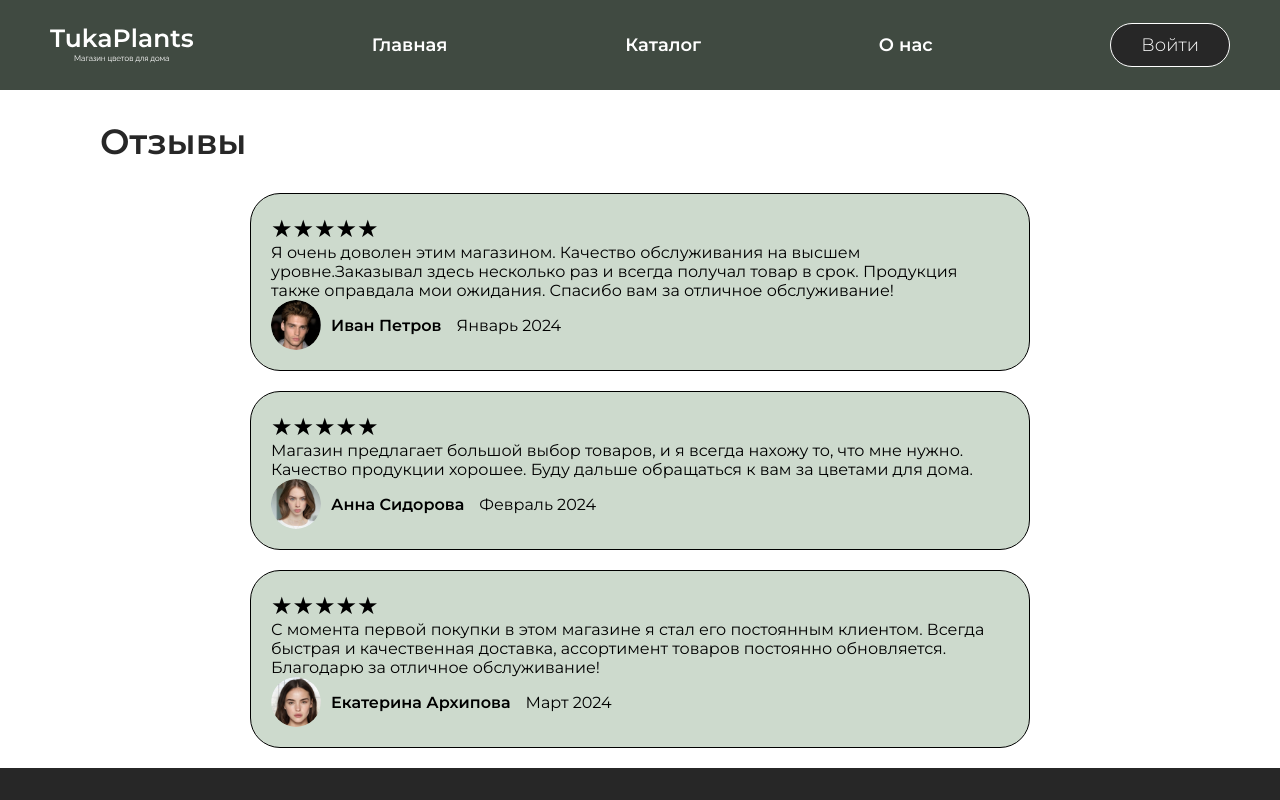
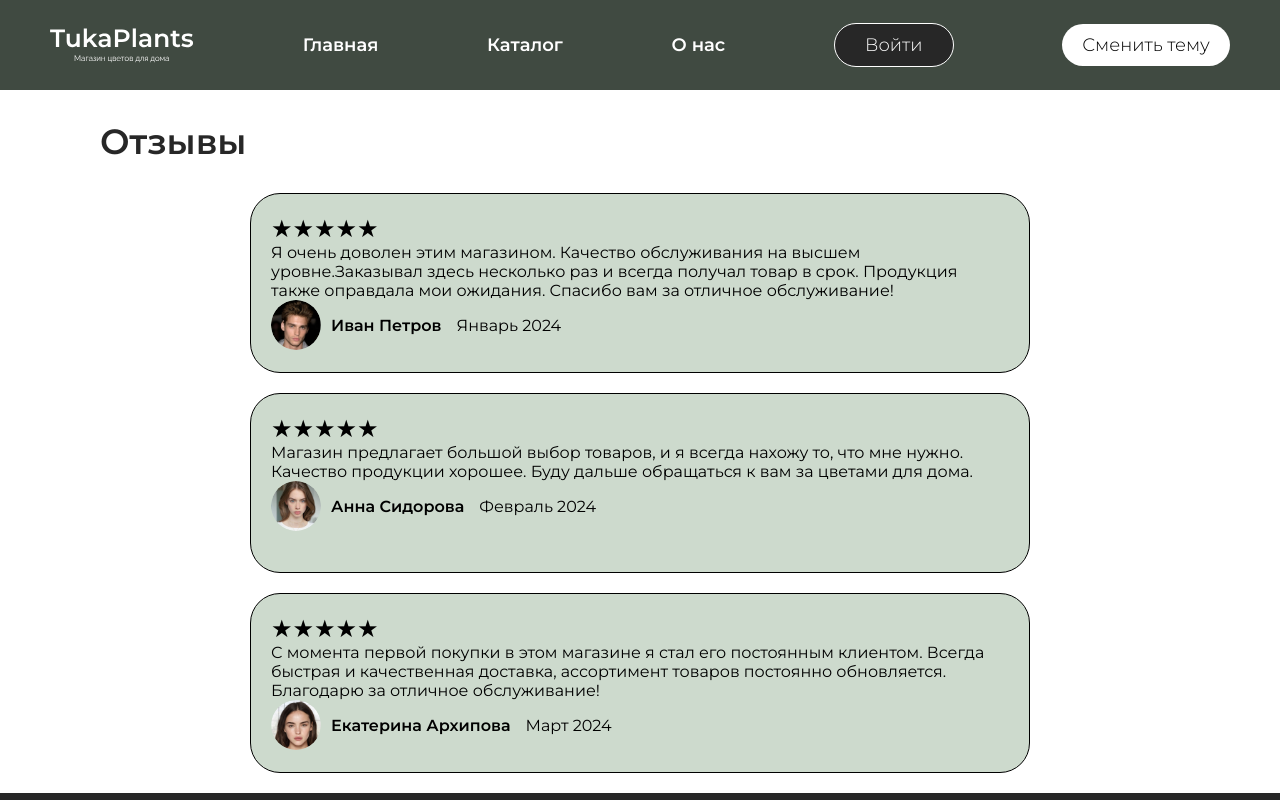
Before and after one commit to khakimovadasha/React-Project-Khakimova, a React (Vite) app in the folder vite-project/: page /REVIEWS in a window 1280 px wide. Shown: the top 800 px of the page. Built offline with nearby package versions, Linux system fonts and the light colour scheme.

Commit message:
add dark and light theme + add props

```diff
--- a/vite-project/src/components/NavBar/index.tsx
+++ b/vite-project/src/components/NavBar/index.tsx
@@ -13,32 +13,58 @@ interface AuthContextType {
   loginButtonText: string;
   toggleLogin: () => void;
 }
+
 const defaultValue: AuthContextType = {
-  loginButtonText: '',
+  loginButtonText: "",
   toggleLogin: () => {},
 };
+
 const AuthContext = createContext<AuthContextType>(defaultValue);
 
-export const NavbarWrapper = styled.div`
-	height: 90px;
+const NavbarWrapper = styled.div`
+  height: 90px;
   background-color: var(--nav);
   display: flex;
   justify-content: space-between;
   align-items: center;
-  padding:0 50px;
+  padding: 0 50px;
   color: var(--nav);
   font-size: 18px;
   font-weight: 600;
 `;
+
+const ThemeButton = styled.button`
+  background-color: ${props =>
+    props.theme === "dark" ? "#000000" : "#ffffff"};
+  color: ${props => (props.theme === "dark" ? "#ffffff" : "#000000")};
+  padding: 10px 20px;
+  border: none;
+  border-radius: 30px;
+  cursor: pointer;
+  transition: background-color 0.3s, color 0.3s;
+
+  &:hover {
+    background-color: ${props =>
+      props.theme === "dark" ? "#111111" : "#f0f0f0"};
+  }
+`;
+
 const Navbar: React.FC = () => {
+  const [isAuthenticated, setIsAuthenticated] = useState(false);
+  const [currentTheme, setCurrentTheme] = useState<"dark" | "light">("light");
 
-  const [isAuthenticated, setIsAuthenticated] = useState(false);
-  const loginButtonText = isAuthenticated ? "Выйти" : "Войти"
+  const loginButtonText = isAuthenticated ? "Выйти" : "Войти";
   const toggleLogin = () => {
-    setIsAuthenticated((prevState) => !prevState);
+    setIsAuthenticated(prevState => !prevState);
   };
 
-  return(
+  const toggleTheme = () => {
+    const newTheme = currentTheme === "dark" ? "light" : "dark";
+    document.documentElement.setAttribute("data-theme", newTheme);
+    setCurrentTheme(newTheme);
+  };
+
+  return (
     <NavbarWrapper>
       <img src="../public/logo.svg" alt="logo" />
       <Link to={HOME} className="routeLink">
@@ -63,6 +89,9 @@ const Navbar: React.FC = () => {
       <AuthContext.Provider value={{ loginButtonText, toggleLogin }}>
         <button onClick={toggleLogin}> {loginButtonText} </button>
       </AuthContext.Provider>
+      <ThemeButton theme={currentTheme} onClick={toggleTheme}>
+        Сменить тему
+      </ThemeButton>
     </NavbarWrapper>
   );
 };
--- a/vite-project/src/global-styles.tsx
+++ b/vite-project/src/global-styles.tsx
@@ -20,7 +20,15 @@ const GlobalStyle = createGlobalStyle`
 	}
 
   body {
-    font-family: 'Montserrat', sans-serif;
+  font-family: 'Montserrat', sans-serif;
+  background-color: var(--theme);
+  }
+
+  html[data-theme=light] {
+			--theme: white;
+  }
+  html[data-theme=dark] {
+			--theme: #0f0f0f;
   }
 
   .routeLink {
--- a/vite-project/src/pages/about/index.tsx
+++ b/vite-project/src/pages/about/index.tsx
@@ -16,7 +16,7 @@ const AboutText = styled.p`
 const AboutTextTwo = styled.p`
   margin-bottom: 20px;
   width: 800px;
-  color: var(--btn-color);
+  color: black;
 `;
 
 const WrapCont = styled.div`
--- a/vite-project/src/pages/reviews/index.tsx
+++ b/vite-project/src/pages/reviews/index.tsx
@@ -1,12 +1,17 @@
 import React from 'react';
 import styled from 'styled-components';
 
-const ReviewContainer = styled.div`
+interface StyledProps {
+  containerHeight?: string;
+}
+
+const ReviewContainer = styled.div<StyledProps>`
   margin: 20px 250px;
   padding: 20px;
   border: 1px solid #000000;
   background-color: #cddacd;
-  border-radius: 30px ;
+  border-radius: 30px;
+  height: ${({ containerHeight }) => (containerHeight ? containerHeight : 'auto')};
 `;
 
 const Rating = styled.div`
@@ -70,7 +75,7 @@ const Reviews = () => {
     <div>
       <h1>Отзывы</h1>
       {dummyReviews.map((review, index) => (
-        <ReviewContainer key={index}>
+        <ReviewContainer key={index} containerHeight="180px">
           <Rating>
             {Array.from({ length: review.rating }, (_, i) => (
               <span key={i}>★</span>
```
